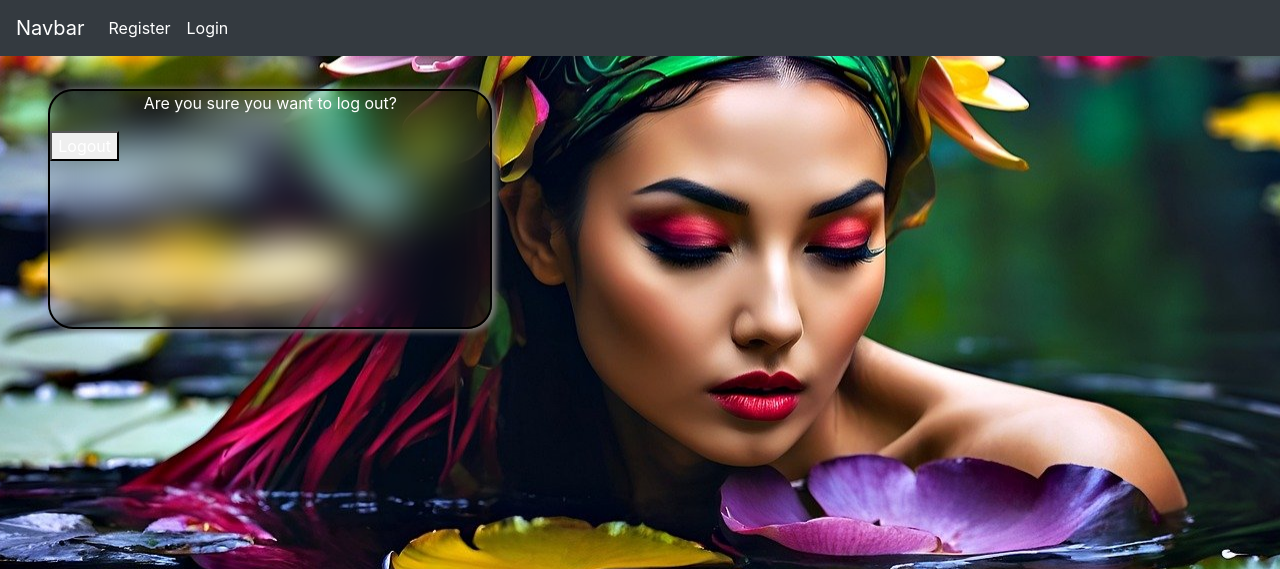
After one commit to Vladimir-Strelec/Online_Shop, a Django app: page /logout/ in a window 1280 px wide. The commit adds this page. Shown: the top 569 px of the page. Run offline with Django 5.2, Linux system fonts and the light colour scheme; some libraries are stand-ins or nearby versions.

```diff
--- a/djsite/project/project/account/urls.py
+++ b/djsite/project/project/account/urls.py
@@ -1,13 +1,13 @@
 from django.urls import path
 from django.views.generic import TemplateView
 
-from .views import create_user, my_view_login, LogOutUser, verifyEmailView
+from .views import create_user, login_user, logout_user, verify_email_view
 
 urlpatterns = [
-    path('register/', create_user, name='register'),
-    path('login/', my_view_login, name='login'),
-    path('logout/<int:pk>/', LogOutUser.as_view(), name='logout'),
+    path('', create_user, name='register'),
+    path('login/', login_user, name='login'),
+    path('logout/', logout_user, name='logout'),
 
     path('confirm_email/', TemplateView.as_view(template_name='email-verify/confirm_email.html'), name='confirm_amail'),
-    path('verify_email/<uidb64>/<token>/', verifyEmailView, name='verify_email'),
+    path('verify_email/<uidb64>/<token>/', verify_email_view, name='verify_email'),
 ]
--- a/djsite/project/project/account/views.py
+++ b/djsite/project/project/account/views.py
@@ -2,12 +2,8 @@ import random
 import string
 
 from django.contrib import auth, messages
-from django.contrib.auth import authenticate, login
-from django.contrib.auth.forms import UserCreationForm
-from django.contrib.auth.mixins import LoginRequiredMixin
+from django.contrib.auth import authenticate, login, logout
 from django.contrib.auth.models import User
-from django.contrib.auth.views import LoginView, LogoutView
-from django.http import HttpResponseRedirect
 from django.shortcuts import render, redirect, get_object_or_404
 from django.urls import reverse_lazy, reverse
 from django.views.generic import CreateView
@@ -15,18 +11,17 @@ from django.views.generic import CreateView
 from .forms import RegisterUserForm, LoginUserForm
 from .models import ShopUser
 from .utils import send_email_for_verify
+from ..mixins.mixin_view import RedirectToHome
 
 
 def client_numer_generator(size=6, chars=string.ascii_uppercase + string.digits):
     return ''.join(random.choice(chars) for _ in range(size))
 
-# class CreateUser(CreateView):
-#     form_class = RegisterUserForm
-#     template_name = 'register-user.html'
-#     success_url = reverse_lazy('home')
-
 
 def create_user(request):
+    """call the dispatch method"""
+    RedirectToHome()
+
     if request.method == 'POST':
         form = RegisterUserForm(request.POST)
         client_numer = client_numer_generator()
@@ -45,8 +40,8 @@ def create_user(request):
     return render(request, 'account/register-user.html', {'form': form})
 
 
-def my_view_login(request):
-    form = LoginUserForm()
+def login_user(request):
+
     if request.method == 'POST':
         form = LoginUserForm(request.POST)
         user_from_data = (User.objects.filter(email=request.POST['email']))
@@ -63,45 +58,17 @@ def my_view_login(request):
 
             else:
                 return redirect('login')
+    form = LoginUserForm()
     return render(request,'account/login.html', {'form': form})
 
 
-class LogOutUser(LoginRequiredMixin, LogoutView):
-    template_name = 'account/login.html'
+def logout_user(request):
+    if request.method == 'POST':
+        logout(request)
+        messages.success(request, "You are logged out")
+        return redirect('home')
+    return render(request, 'account/logout.html', {})
 
-
-def verifyEmailView(request):
+def verify_email_view(request):
     u = request
     return u
-
-# def login(request):
-#     if request.method == 'POST':
-#         form = LoginUserForm(data=request.POST)
-#         if form.is_valid():
-#             email = request.POST['email']
-#             password = request.POST['password1']
-#             queryset_user = User.objects.filter(email=email)[0].username
-#             username = queryset_user[0].username
-#             user = auth.authenticate(username=username, email=email, password=password)
-#
-#             session_key = request.session['user']
-#
-#             if user:
-#                 auth.login(request, user)
-#                 messages.success(request, f"{username}, Вы вошли в аккаунт")
-#
-#                 if session_key:
-#                     User.objects.filter(session_key=session_key).update(user=user)
-#
-#                 redirect_page = request.POST.get('next', None)
-#                 if redirect_page and redirect_page != reverse('user:logout'):
-#                     return HttpResponseRedirect(request.POST.get('next'))
-#
-#                 return HttpResponseRedirect(reverse('main:index'))
-#     else:
-#         form = LoginUserForm()
-#
-#     context = {
-#         'form': form
-#     }
-#     return render(request, 'account/login.html', context)
--- /dev/null
+++ b/djsite/project/project/templates/account/logout.html
@@ -0,0 +1,14 @@
+{% extends 'base.html'%}
+
+
+
+{% block content %}
+    <div class="container" method="post" enctype="multipart/form-data">
+
+        {% csrf_token %}
+        <div class="filter">
+            <p style="text-align: center; color: white;">Are you sure you want to log out?</p>
+            <button class="button" type="submit">Logout</button>
+        </div>
+    </div>
+{% endblock %}
--- a/djsite/project/project/templates/base.html
+++ b/djsite/project/project/templates/base.html
@@ -41,15 +41,16 @@
                         <a class="dropdown-item text-light" href="#">Something else here</a>
                     </div>
                 </li>
+                <li class="nav-item">
+            <a class="nav-link text-white" role="button" href="{% url 'logout' %}">Logout</a>
+        </li>
             </ul>
             <form class="form-inline my-2 my-lg-0">
                 <input class="form-control mr-sm-2" type="search" placeholder="Search" aria-label="Search">
                 <button class="btn btn-outline-success my-2 my-sm-0" type="submit">Search</button>
             </form>
         </div>
-        <li class="nav-item">
-            <a class="nav-link text-white" role="button" href="{% url 'logout' request.user.id %}">Logout</a>
-        </li>
+
         {% elif not request.user.is_authenticated %}
         <ul class="navbar-nav mr-auto">
             <li class="nav-item">
--- a/djsite/project/project/web/views.py
+++ b/djsite/project/project/web/views.py
@@ -18,4 +18,4 @@ def painting_payment(request):
     else:
         form = PaymentForm()
 
-    return render(request, "payment.html", {"form": form})
+    return render(request, "web/payment.html", {"form": form})
--- a/djsite/project/static/css/body.css
+++ b/djsite/project/static/css/body.css
@@ -11,10 +11,12 @@ body {
 .filter {
     margin: 3%;
     width: 40%;
+    min-height: 30vh;
     backdrop-filter: blur(20px);
     box-shadow: 3px 1px  6px 1px grey;
     border: 2px solid black;
     border-radius: 25px;
+
 }
 
 .label-and-text {
@@ -23,9 +25,9 @@ body {
 
 .form-control {
   background: transparent;
-
   border: 1px 1px solid #994;
   box-shadow: -1px -1px  6px 3px grey;
+
 
 }
 
```
Also changed, not shown: djsite/project/project/mixins/mixin_view.py (added, +9 -0 lines), djsite/project/project/templates/web/payment.html (+11 -5 lines).
